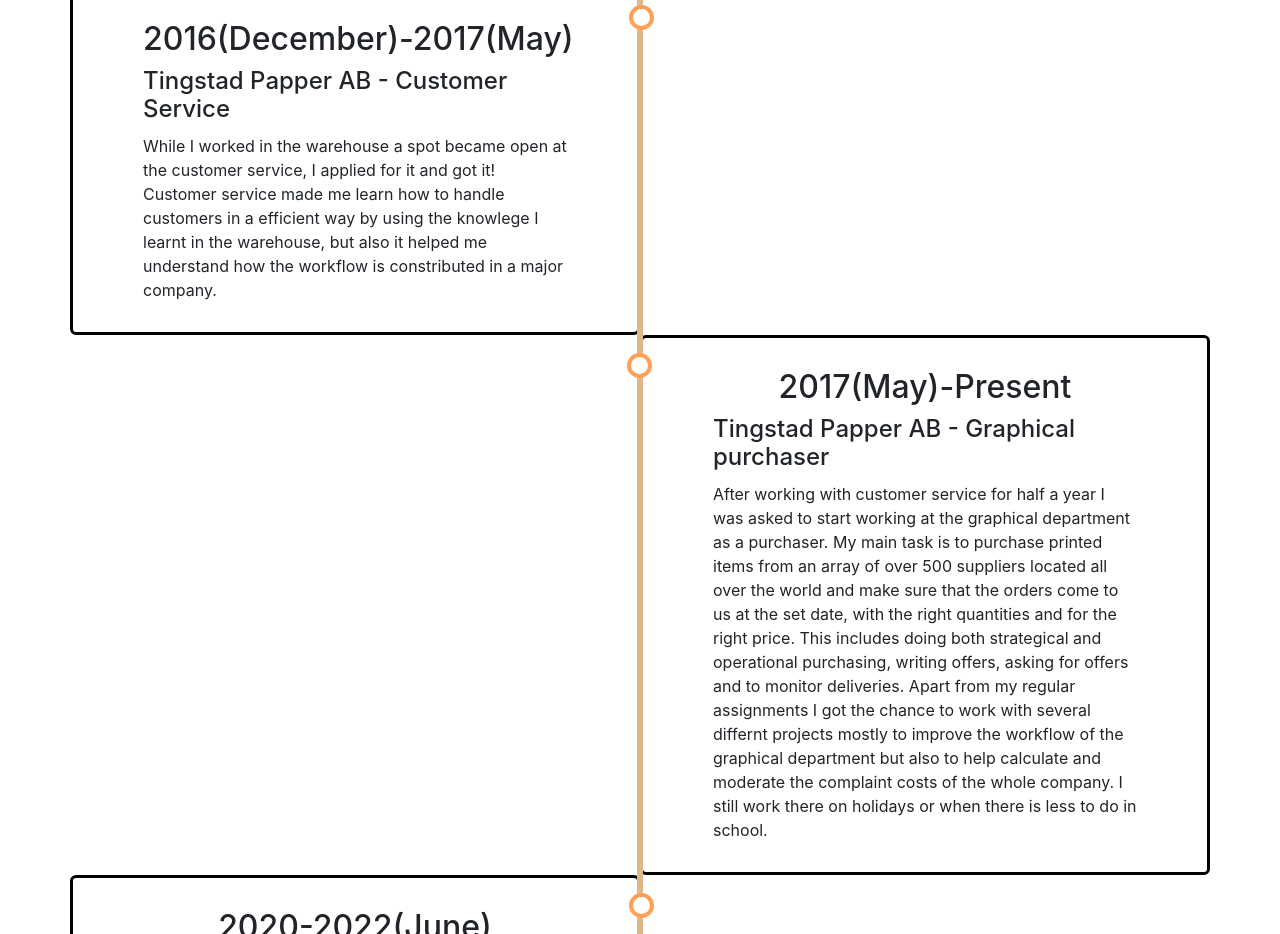
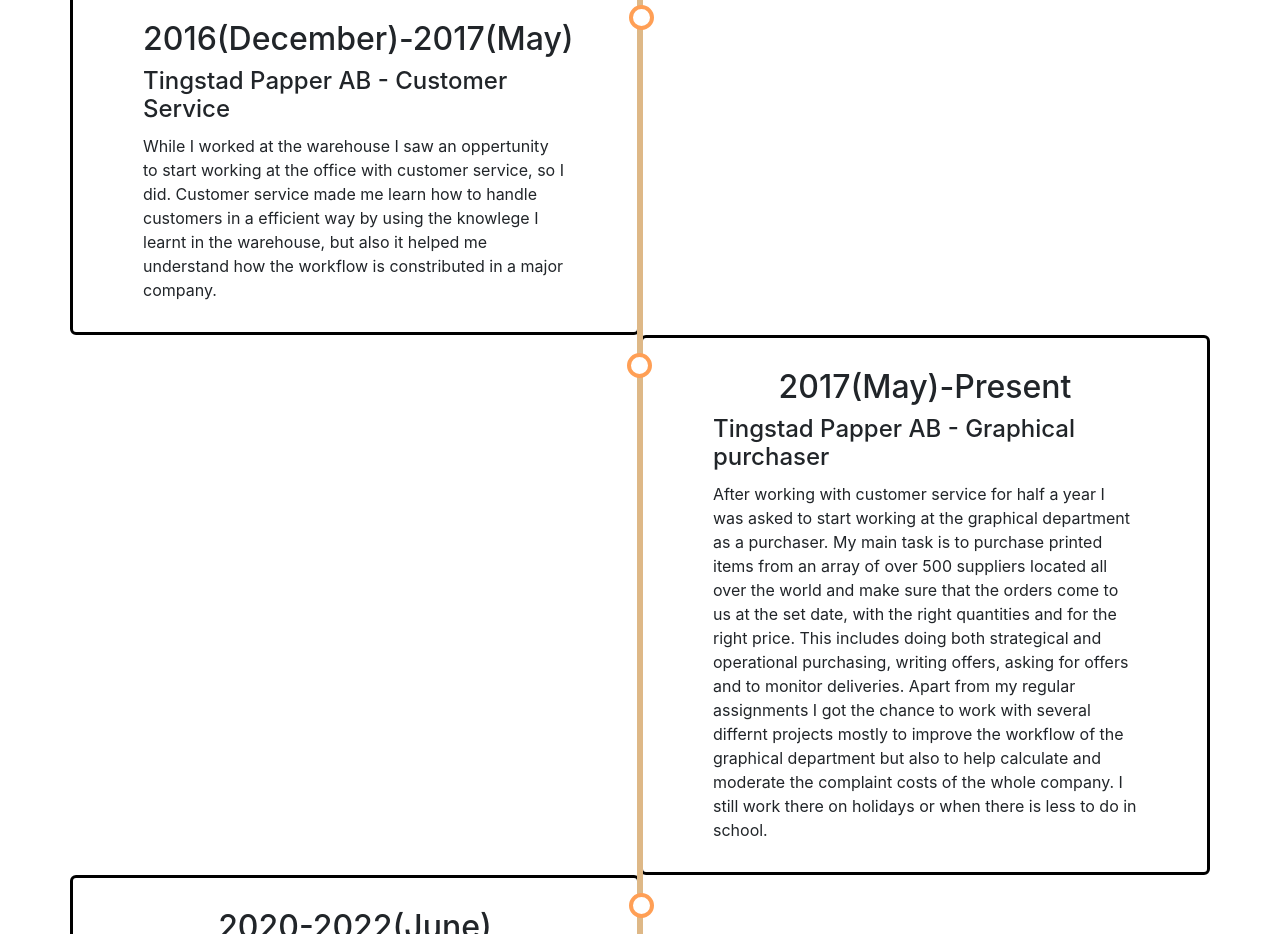
Before and after one commit to NyholmTobias/individuell_cv, a React (Create React App) app: page / in a window 1280 px wide. Shown: the part 2500-3434 px from the top of the page. Built offline with nearby package versions, Linux system fonts and the light colour scheme; no server answers.

Commit message:
spelling fix

```diff
--- a/src/Components/App.js
+++ b/src/Components/App.js
@@ -17,7 +17,6 @@
     const getMyGithubRepos = async () => {
         const response = await fetch("https://api.github.com/users/NyholmTobias/repos");
         const jsonData = await response.json();
-        console.log(jsonData)
         setReposState(jsonData)
     }
 
--- a/src/Components/Timeline/Timeline.js
+++ b/src/Components/Timeline/Timeline.js
@@ -38,7 +38,7 @@
                     <div className="contentTL">
                         <h2>2016(December)-2017(May)</h2>
                         <h4 className="text-left">Tingstad Papper AB - Customer Service</h4>
-                        <p className="text-left">While I worked in the warehouse a spot became open at the customer service, I applied for it and got it! Customer service made me learn how to handle customers in a efficient way by using the knowlege I learnt in the warehouse, but also it helped me understand how the workflow is constributed in a major company. </p>
+                        <p className="text-left">While I worked at the warehouse I saw an oppertunity to start working at the office with customer service, so I did. Customer service made me learn how to handle customers in a efficient way by using the knowlege I learnt in the warehouse, but also it helped me understand how the workflow is constributed in a major company. </p>
                     </div>
                 </div>
                 <div className="containerTL right">
```
